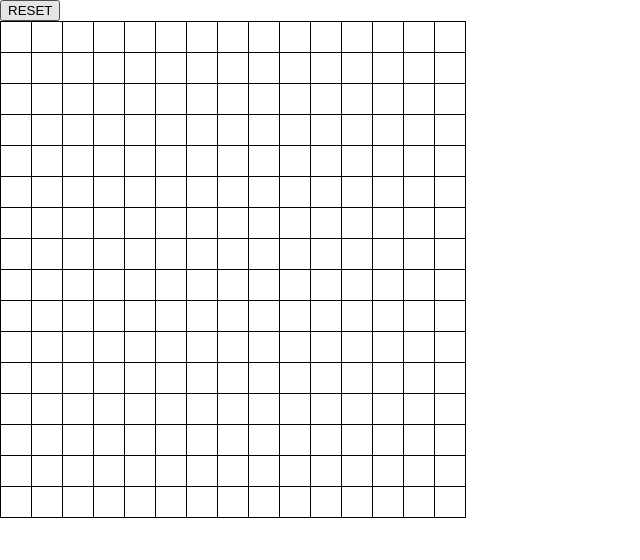
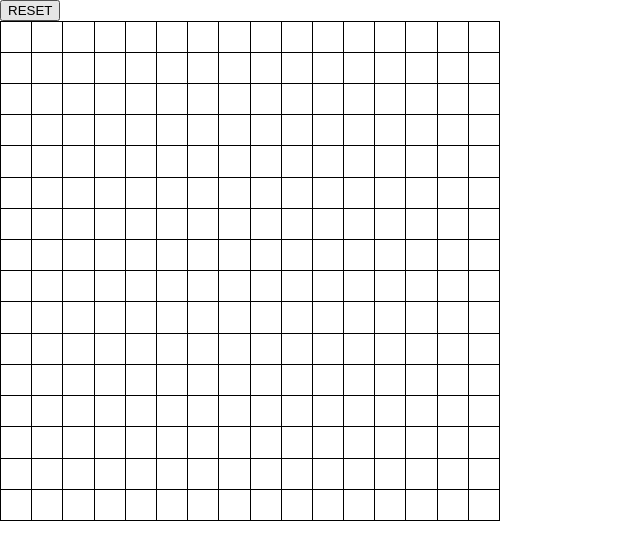
Before and after one commit to chrishowes55/etch_a_sketch, a plain HTML site: page index.html in a window 1280 px wide. Shown: the whole page, without its empty margins (0-640 px from the left). Drawn offline with Linux system fonts and the light colour scheme.

Commit message:
calling it a night... fix in morning bitte

```diff
--- a/index.html
+++ b/index.html
@@ -7,7 +7,7 @@
   </HEAD>
   <BODY>
     <button class="clearButton">RESET</button>
-    <table class="container">
+    <table>
     </table>
   </BODY>
 </HTML>
--- a/script.js
+++ b/script.js
@@ -1,10 +1,10 @@
 $(document).ready(function() {
   for(var i = 0; i < 16; i++) {
-    $('.container').append('<tr>');
-    for(var j = 0; j < 15; j++) {
-      $('.container').append("<td class='box'></td>");
+    $('table').append('<tr>');
+    for(var j = 0; j < 16; j++) {
+      $('table').append("<td class='box'></td>");
     }
-    $('.container').append("</tr>");
+    $("table").append("</tr>");
   }
   $('td').hover(function() {
     $(this).css("background-color", "black");
--- a/style.css
+++ b/style.css
@@ -43,9 +43,18 @@ table {
     border-spacing: 0;
 }
 /*EVERYTHING ELSE*/
-.box {
+td {
   background-color: white;
   border: 1px solid black;
   margin: 0px;
-  padding: 15px;
+  padding-top: 0px;
+  padding-bottom: 0px;
 }
+
+table {
+  min-width: 500px;
+  max-width: 500px;
+  min-height: 500px;
+  max-height: 500px;
+  border-collapse: collapse;
+}
```
